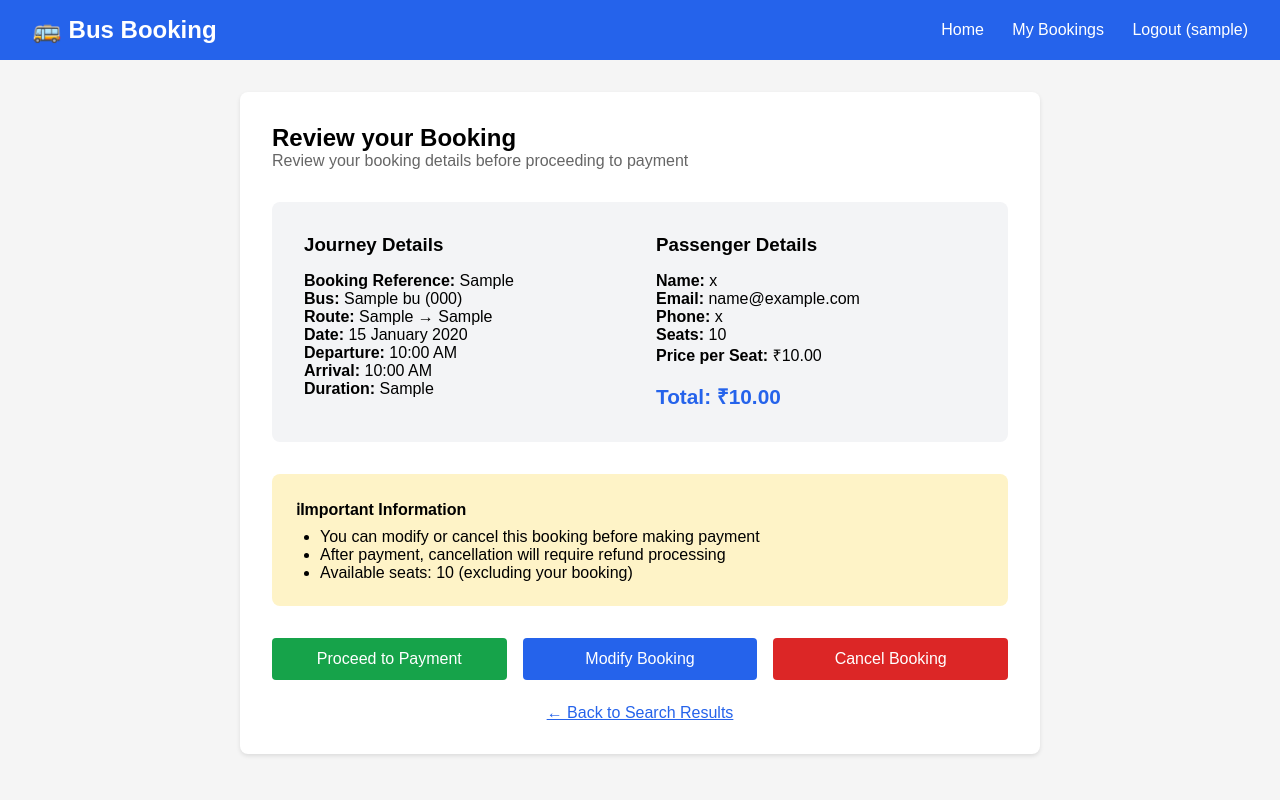
After one commit to Dhanashree-DevHub/Bus_BookingApp, a Django app: page /booking/review/1/ in a window 1280 px wide. The commit adds this page. Run offline with Django 5.2, Linux system fonts and the light colour scheme; a user stored in the database is signed in; tables that the repository leaves empty hold one stand-in row (values such as "Sample post"); parts of the project's set-up code (start-up, migrations or seed data) failed here and were passed over.

Commit message:
add booking modification feature

```diff
--- a/booking/models.py
+++ b/booking/models.py
@@ -25,6 +25,7 @@ class Booking(models.Model):
         ('pending', 'Pending'),
         ('completed', 'Completed'),
         ('failed', 'Failed'),
+        ('cancelled', 'Canceled')
     ]
     user = models.ForeignKey(User, on_delete=models.CASCADE)
     bus = models.ForeignKey(Bus, on_delete=models.CASCADE)
@@ -40,6 +41,7 @@ class Booking(models.Model):
     order_id = models.CharField(max_length=200, blank=True, null=True)
     payment_method = models.CharField(max_length=50, blank=True, null=True)
     booking_reference = models.CharField(max_length=20, unique=True)
+    modified_at = models.DateTimeField(auto_now=True)
 
     def __str__(self):
         return f"{self.booking_reference} - {self.user.username}"
@@ -52,6 +54,9 @@ class Booking(models.Model):
         ).aggregate(total=models.Sum('seats_booked'))['total'] or 0
         return bus.total_seats - booked
 
+    def can_modify(self):
+        return self.payment_status == 'pending'
+
     def save(self, *args, **kwargs):
         if not self.booking_reference:
             import random
--- /dev/null
+++ b/booking/templates/booking/booking_review.html
@@ -0,0 +1,60 @@
+{% extends 'booking/base.html' %}
+
+{% block content %}
+<div class="card" style="max-width: 800px; margin: 2rem auto;">
+    <h2>Review your Booking</h2>
+    <p style="color: #666; margin-bottom: 2rem;">Review your booking details before proceeding to payment</p>
+
+    <div style="background: #f3f4f6; padding: 2rem; border-radius: 8px; margin-bottom: 2rem;">
+        <div style="display: grid; grid-template-columns: 1fr 1fr; gap: 2rem;">
+            <div>
+                <h3 style="margin-bottom: 1rem;">Journey Details</h3>
+                <p><strong>Booking Reference:</strong> {{ booking.booking_reference }}</p>
+                <p><strong>Bus:</strong> {{ booking.bus.bus_name }} ({{ booking.bus.bus_number }})</p>
+                <p><strong>Route:</strong> {{ booking.bus.source }} → {{ booking.bus.destination }}</p>
+                <p><strong>Date:</strong> {{ booking.booking_date|date:"d F Y" }}</p>
+                <p><strong>Departure:</strong> {{ booking.bus.departure_time|time:"h:i A" }}</p>
+                <p><strong>Arrival:</strong> {{ booking.bus.arrival_time|time:"h:i A" }}</p>
+                <p><strong>Duration:</strong> {{ booking.bus.journey_duration }}</p>
+            </div>
+
+            <div>
+                <h3 style="margin-bottom: 1rem;">Passenger Details</h3>
+                <p><strong>Name:</strong> {{ booking.passenger_name }}</p>
+                <p><strong>Email:</strong> {{ booking.passenger_email }}</p>
+                <p><strong>Phone:</strong> {{ booking.passenger_phone }}</p>
+                <p><strong>Seats:</strong> {{ booking.seats_booked }}</p>
+                <p><strong>Price per Seat:</strong> ₹{{ booking.bus.price }}</p>
+                <p style="font-size: 1.3rem; color: #2563eb; margin-top: 1rem;">
+                    <strong>Total: ₹{{ booking.total_price }}</strong>
+                </p>
+            </div>
+        </div>
+    </div>
+
+     <div style="background: #fef3c7; padding: 1.5rem; border-radius: 8px; margin-bottom: 2rem;">
+        <h4>ℹImportant Information</h4>
+        <ul style="margin-left: 1.5rem; margin-top: 0.5rem;">
+            <li>You can modify or cancel this booking before making payment</li>
+            <li>After payment, cancellation will require refund processing</li>
+            <li>Available seats: {{ available_seats }} (excluding your booking)</li>
+        </ul>
+    </div>
+    <div style="display: flex; gap: 1rem; flex-wrap: wrap;">
+        <a href="{% url 'payment' booking.id %}" class="btn btn-success" style="flex: 1; text-align: center; text-decoration: none;">
+            Proceed to Payment
+        </a>
+        <a href="{% url 'modify_booking' booking.id %}" class="btn btn-primary" style="flex: 1; text-align: center; text-decoration: none;">
+            Modify Booking
+        </a>
+        <a href="{% url 'cancel_booking_pending' booking.id %}" class="btn btn-danger" style="flex: 1; text-align: center; text-decoration: none;">
+            Cancel Booking
+        </a>
+    </div>
+    <div style="margin-top: 1.5rem; text-align: center;">
+        <a href="{% url 'search_buses' %}?date={{ booking.booking_date|date:'Y-m-d' }}" style="color: #2563eb;">
+            ← Back to Search Results
+        </a>
+    </div>
+</div>
+{% endblock %}
--- a/booking/urls.py
+++ b/booking/urls.py
@@ -8,6 +8,8 @@ urlpatterns = [
     path('logout/', views.logout_view, name='logout'),
     path('search/', views.search_buses, name='search_buses'),
     path('book/<int:bus_id>/', views.book_bus, name='book_bus'),
+    path('booking/review/<int:booking_id>/', views.booking_review, name='booking_review'),
+    path('booking/modify/<int:booking_id>/', views.modify_booking, name='modify_booking'),
     path('payment/<int:booking_id>/', views.payment_view, name='payment'),
     path('payment/success/', views.payment_success, name='payment_success'),
     path('payment/failed/', views.payment_failed, name='payment_failed'),
--- a/booking/views.py
+++ b/booking/views.py
@@ -9,7 +9,6 @@ from django.http import JsonResponse
 from datetime import datetime
 import razorpay
 import json
-
 from .models import Bus, Booking
 from .forms import SignUpForm, BookingForm
 from .tasks import send_booking_confirmation_email
@@ -134,6 +133,45 @@ def book_bus(request, bus_id):
     })
 
 @login_required
+def booking_review(request, booking_id):
+    booking = get_object_or_404(Booking, id=booking_id, user=request.user)
+
+    if booking.payment_status != 'pending':
+        messages.info(request, 'booking cannot be modified')
+        return redirect('my_bookings')
+
+    booked = Booking.objects.filter(bus=booking.bus, booking_date=booking.booking_date, payment_status__in=['pending','completed']).exclude(id=booking.id).aggregate(total=Sum('seats_booked'))['total'] or 0
+    available_seats = booking.bus.total_seats - booked
+
+    return render(request, 'booking/booking_review.html', {'booking': booking, 'available_seats': available_seats})
+
+@login_required
+def modify_booking(request, booking_id):
+    booking = get_object_or_404(Booking, id=booking_id, user=request.user)
+    if not booking.can_modify():
+        messages.error(request, 'booking cannot be modified')
+        return redirect('my_bookings')
+
+    booked = Booking.objects.filter(bus=booking.bus, booking_date=booking.booking_date, payment_status__in=['pending','completed']).exclude(id=booking_id).aggregate(total=Sum('seats_booked'))['total'] or 0
+    available_seats = booking.bus.total_seats - booked
+
+    if request.method == 'POST':
+        form = BookingForm(request.POST, instance=booking)
+        if form.is_valid():
+            seats = form.cleaned_data['seats_booked']
+            if seats > available_seats + booking.seats_booked:
+                messages.error(request, f'only {available_seats + booking.seats_booked} seats are available')
+            else:
+                booking = form.save(commit=False)
+                booking.total_price = booking.bus.price * seats
+                booking.save()
+                messages.success(request, 'booking updated successfully')
+                return redirect('booking_review', booking_id=booking.id)
+    else:
+        form = BookingForm(instance=booking)
+    return render(request, 'booking/modify_booking.html', {'booking': booking,'form': form, 'available_seats': available_seats + booking.seats_booked})
+
+@login_required
 def payment_view(request, booking_id):
     booking = get_object_or_404(Booking, id=booking_id, user=request.user)
 
```
Also changed, not shown: booking/templates/booking/modify_booking.html (added, +60 -0 lines), booking/templates/booking/my_bookings.html (+32 -9 lines), booking/migrations/0002_add_modification_attributes.py (added).
